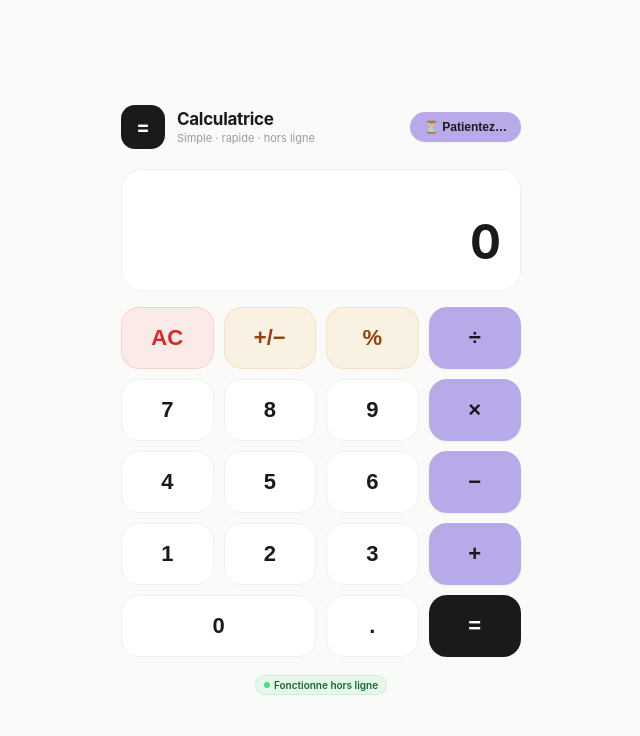
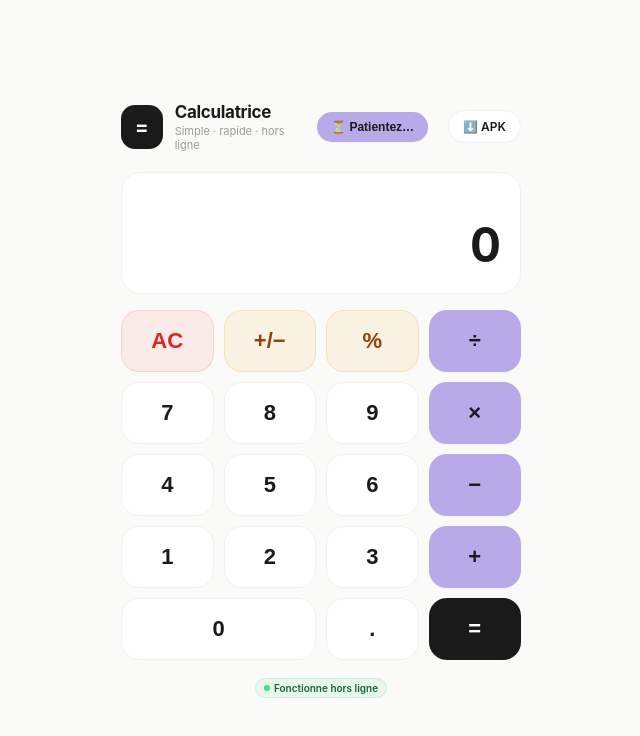
Before and after one commit to BrunoRakotomalala62/apk_test_calculatrice_hors_ligne, a plain HTML site: page index.html in a window 1280 px wide. Shown: the whole page, without its empty margins (319-959 px from the left). Drawn offline with Linux system fonts and the light colour scheme.

Commit message:
feat: ajout du bouton Télécharger APK

```diff
--- a/index.html
+++ b/index.html
@@ -51,6 +51,15 @@
     background: #1A1A1A; color: #fff;
     font-size: 11px; padding: 8px 12px;
   }
+  .dl-btn {
+    margin-left: 8px;
+    padding: 8px 14px; border-radius: 999px; border: 1px solid #F0F0F0;
+    background: #fff; color: #1A1A1A;
+    font-size: 12px; font-weight: 600; cursor: pointer;
+    transition: all .2s; white-space: nowrap;
+    text-decoration: none; display: inline-flex; align-items: center; gap: 4px;
+  }
+  .dl-btn:hover { background: #FAFAF8; box-shadow: 0 1px 4px rgba(0,0,0,.08); }
   .install-toast {
     position: fixed; bottom: 24px; left: 50%; transform: translateX(-50%);
     background: #1A1A1A; color: #fff;
@@ -113,6 +122,7 @@
       <div class="subtitle">Simple · rapide · hors ligne</div>
     </div>
     <button id="installBtn" class="install-btn">📲 Installer</button>
+    <a id="dlBtn" class="dl-btn" href="https://github.com/BrunoRakotomalala62/apk_test_calculatrice_hors_ligne/releases" target="_blank" rel="noopener">⬇️ APK</a>
   </div>
 
   <div class="display">
```
